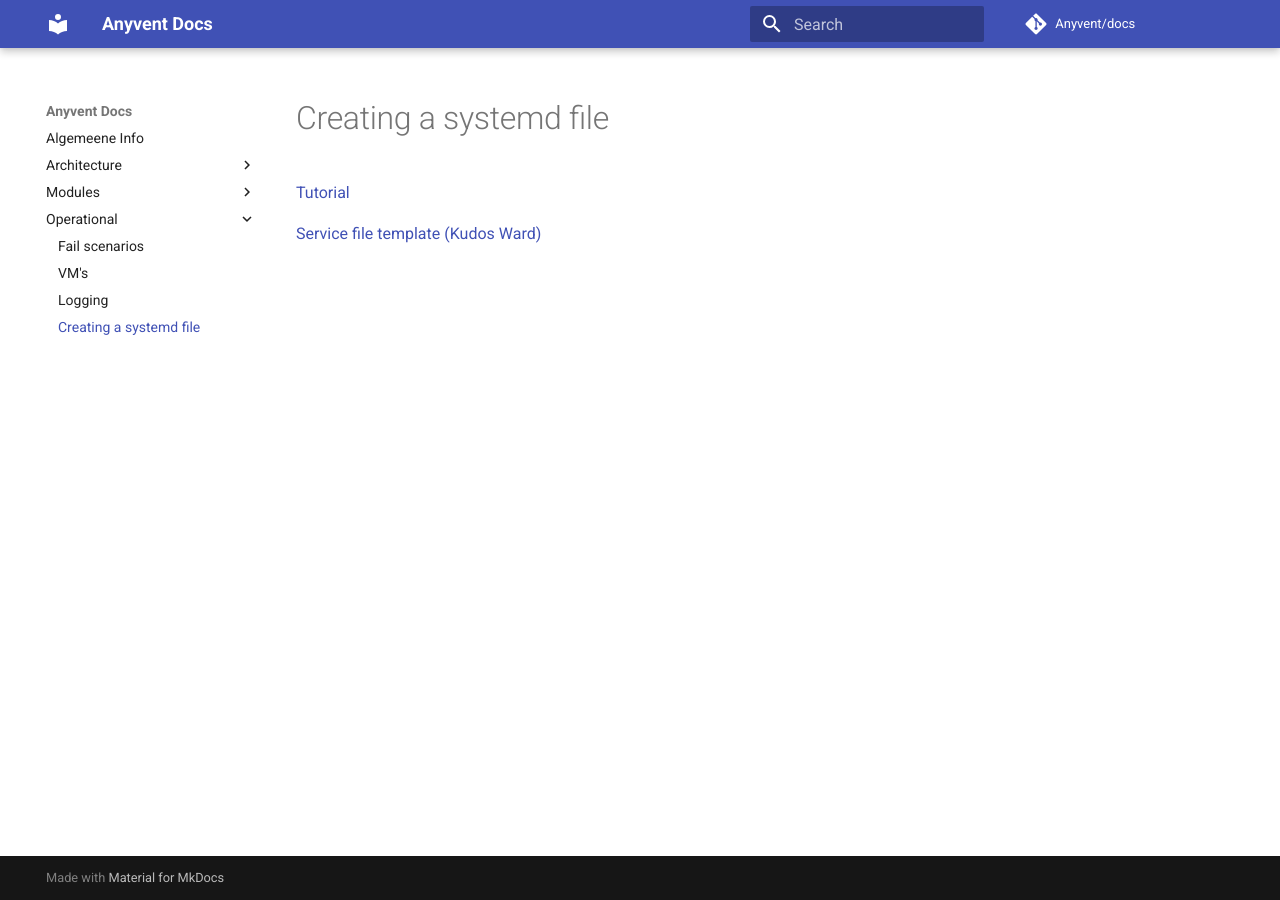
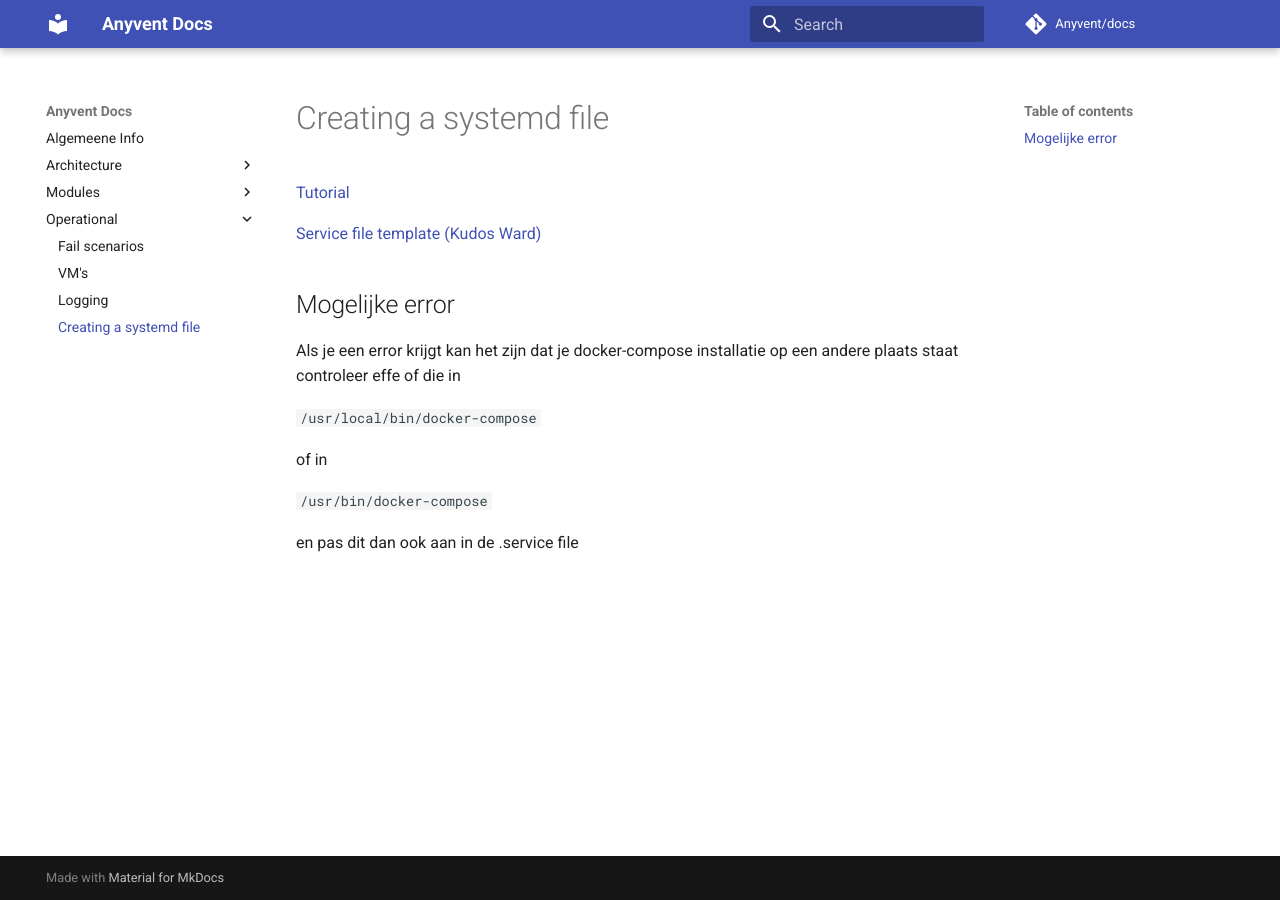
Before and after one commit to seppeconinx/docs, an MkDocs documentation site: the page built from docs/operational/systemd.md, in a window 1280 px wide. Built offline with MkDocs 1.6.1 and Material for MkDocs 9.7.7, drawn with Linux system fonts in a browser that asks for light colours; comment, search, counter and statistics services are not loaded.

Commit message:
adding systemd error handeling

```diff
--- a/docs/operational/systemd.md
+++ b/docs/operational/systemd.md
@@ -2,3 +2,17 @@
 [Tutorial](https://www.shellhacks.com/systemd-service-file-example/)
 
 [Service file template (Kudos Ward)](https://gist.github.com/WardToulet/93cbe888dc18e9cc531c31636591d40c)
+
+
+## Mogelijke error
+
+Als je een error krijgt kan het zijn dat je docker-compose installatie op een andere plaats staat
+controleer effe of die in
+
+`/usr/local/bin/docker-compose`
+
+of in
+
+`/usr/bin/docker-compose`
+
+en pas dit dan ook aan in de .service file
```
